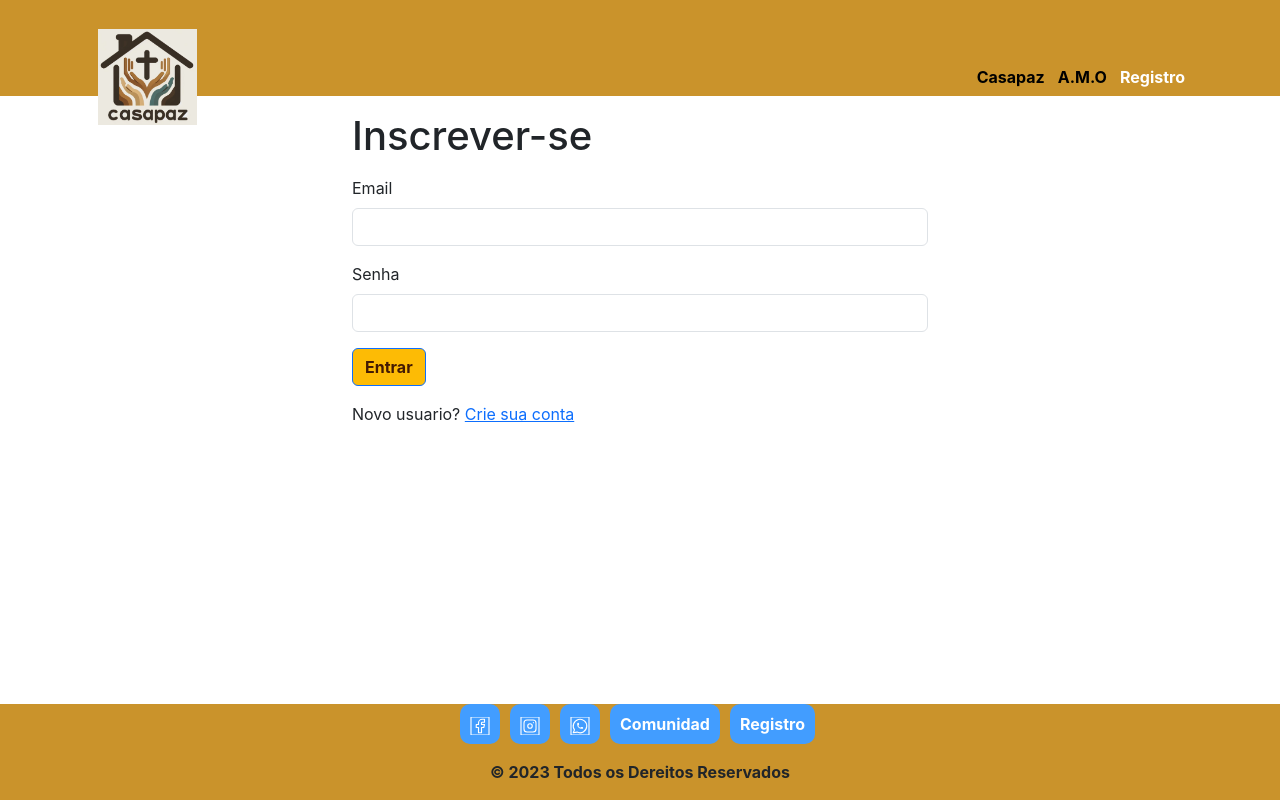
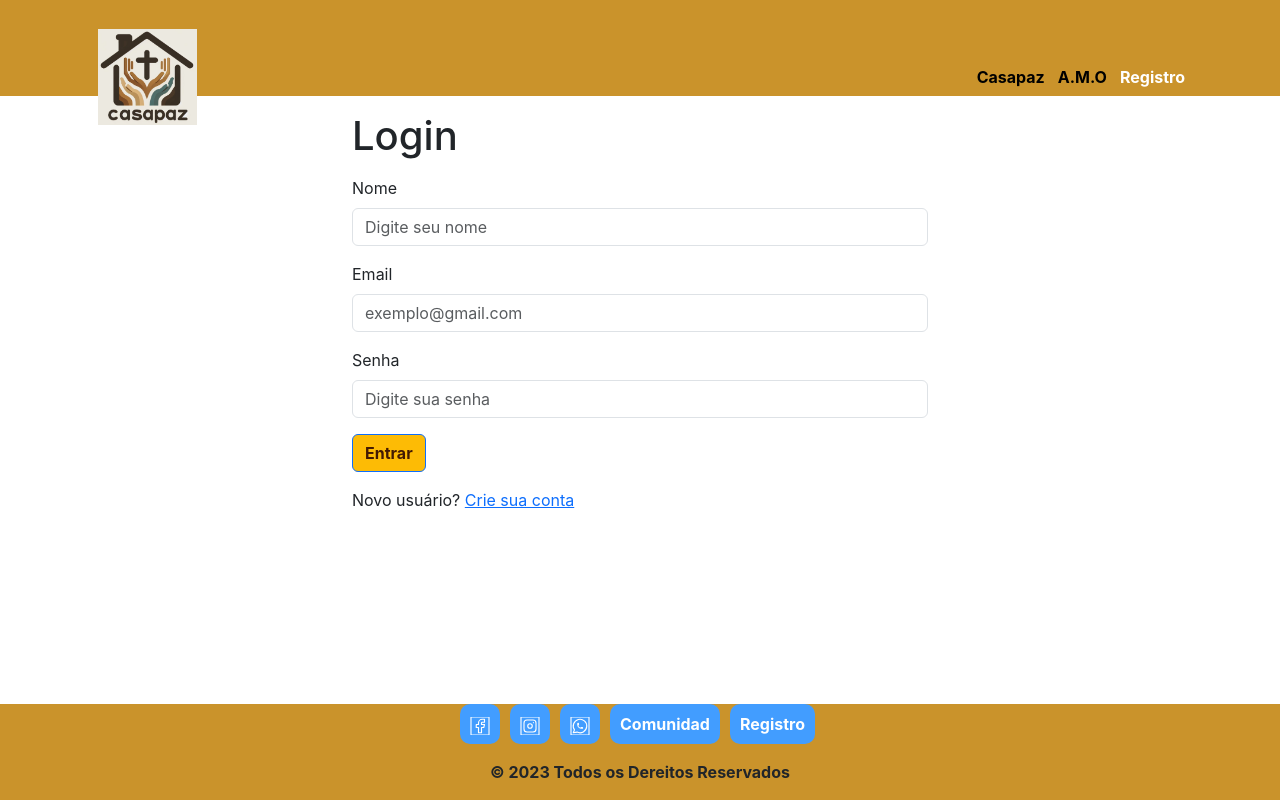
Before and after one commit to Velchael/casadepazreact, a React (Create React App) app: page /Seinscrever in a window 1280 px wide. Built offline with nearby package versions, Linux system fonts and the light colour scheme.

Commit message:
Login e registro de usuario

```diff
--- a/src/App.js
+++ b/src/App.js
@@ -1,10 +1,10 @@
-import React from 'react';
-import { BrowserRouter, Route, Routes, NavLink, } from 'react-router-dom';
+import React, { useContext } from 'react';
+import { BrowserRouter, Route, Routes, NavLink } from 'react-router-dom';
 import logo_large from './logo_large.jpeg';
 import 'bootstrap/dist/css/bootstrap.min.css';
 import Casapaz from './Screens/Casapaz';
 import Seinscrever from './Screens/Seinscrever';
-import Empregabilidade from './Screens/Empregabilidade';
+import Amo from './Screens/Amo';
 import Fidelidade from './components/Fidelidade';
 import Redecao from './components/Redecao';
 import Conquista from './components/Conquista';
@@ -17,13 +17,13 @@ import Navbar from 'react-bootstrap/Navbar';
 import Container from 'react-bootstrap/Container';
 import { LinkContainer } from 'react-router-bootstrap';
 import { Helmet } from 'react-helmet-async';
-export default function App() {
+import { UserProvider, UserContext } from './UserContext'; // Importar el contexto del usuario
+import EmailConfirmation from './Screens/EmailConfirmation'; // Importar EmailConfirmation
+
+function Header() {
+  const { user } = useContext(UserContext);
+
   return (
-    <BrowserRouter>
-      <div className='d-flex flex-column site-container'>
-        <Helmet>
-          <title>Casa de Paz</title>
-        </Helmet>
     <header>
       <Navbar className='menu-header'>
         <Container>
@@ -40,7 +40,7 @@ export default function App() {
             })}>
               Casapaz
             </NavLink>
-                <NavLink to="/Empregabilidade" style={({ isActive }) => ({
+            <NavLink to="/Amo" style={({ isActive }) => ({
               textDecoration: 'none',
               color: isActive ? 'white' : 'black',
               marginRight: '13px'
@@ -54,15 +54,28 @@ export default function App() {
             })}>
               Registro
             </NavLink>
+            {user && <span style={{ marginLeft: '15px' }}>Bem-vindo: {user.username}</span>}
           </div>
         </Container>
       </Navbar>
     </header>
+  );
+}
+
+export default function App() {
+  return (
+    <UserProvider>
+      <BrowserRouter>
+        <div className='d-flex flex-column site-container'>
+          <Helmet>
+            <title>Casa de Paz</title>
+          </Helmet>
+          <Header />
           <main>
             <Container className="mt-3">
               <Routes>
                 <Route path="/" element={<Casapaz />} />
-              <Route path="/Casapaz" element={<Casapaz />} >
+                <Route path="/Casapaz" element={<Casapaz />}>
                   <Route path="Fidelidade" element={<Fidelidade />} />
                   <Route path="Redecao" element={<Redecao />} />
                   <Route path="Conquista" element={<Conquista />} />
@@ -71,8 +84,9 @@ export default function App() {
                   <Route path="Proposito" element={<Proposito />} />
                   <Route path="Consagracao" element={<Consagracao />} />
                 </Route>
-              <Route path="/Empregabilidade" element={<Empregabilidade />} />
+                <Route path="/Amo" element={<Amo />} />
                 <Route path="/Seinscrever" element={<Seinscrever />} />
+                <Route path="/EmailConfirmation" element={<EmailConfirmation />} /> {/* Nueva Ruta */}
               </Routes>
             </Container>
           </main>
@@ -87,6 +101,7 @@ export default function App() {
             </Container>
           </footer>
         </div>
-    </BrowserRouter >
+      </BrowserRouter>
+    </UserProvider>
   );
 }
--- a/src/Screens/Empregabilidade.js
+++ b/src/Screens/Amo.js
@@ -1,6 +1,6 @@
 import React from "react";
 import { Helmet } from "react-helmet-async";
-function Empregabilidade() {
+function Amo() {
   return (
     <section>
       <Helmet>
@@ -70,4 +70,4 @@ function Empregabilidade() {
 
   );
 }
-export default Empregabilidade;
+export default Amo;
--- /dev/null
+++ b/src/Screens/EmailConfirmation.css
@@ -0,0 +1,43 @@
+.email-confirmation-container {
+    font-family: Arial, sans-serif;
+    margin: 20px;
+    padding: 20px;
+    text-align: center;
+  }
+
+  .email-confirmation-container h1 {
+    color: #333;
+  }
+
+  .email-confirmation-container p {
+    color: #666;
+    margin-bottom: 20px;
+  }
+
+  .email-confirmation-container button {
+    background-color: #4caf50;
+    color: white;
+    padding: 10px 20px;
+    font-size: 16px;
+    border: none;
+    cursor: pointer;
+    border-radius: 4px;
+  }
+
+  .email-confirmation-container button:hover {
+    background-color: #45a049;
+  }
+
+  @media only screen and (max-width: 600px) {
+    .email-confirmation-container h1 {
+      font-size: 24px;
+    }
+
+    .email-confirmation-container p {
+      font-size: 14px;
+    }
+
+    .email-confirmation-container button {
+      font-size: 14px;
+    }
+  }
--- /dev/null
+++ b/src/Screens/EmailConfirmation.js
@@ -0,0 +1,71 @@
+import React, { useState, useEffect, useCallback } from 'react';
+import { useLocation, useNavigate } from 'react-router-dom';
+import './EmailConfirmation.css'; // Archivo CSS para estilos
+
+const EmailConfirmation = () => {
+  const [confirmationMessage, setConfirmationMessage] = useState('');
+  const [messageColor, setMessageColor] = useState('');
+  const location = useLocation();
+  const navigate = useNavigate(); // Hook para navegación
+
+  const handleConfirm = useCallback(async () => {
+    const urlParams = new URLSearchParams(location.search);
+    const token = urlParams.get('token');
+    if (!token) {
+      setConfirmationMessage('Token no encontrado');
+      setMessageColor('red');
+      return;
+    }
+
+    try {
+      const response = await fetch(`http://127.0.0.1:3307/users/confirm`, {
+        method: 'POST',
+        headers: {
+          'Content-Type': 'application/json',
+        },
+        credentials: 'include',
+        body: JSON.stringify({ token: token }),
+      });
+
+      if (response.ok) {
+        const data = await response.json();
+        setConfirmationMessage(data.message);
+        setMessageColor('blue');
+      } else {
+        const errorData = await response.json();
+        console.error(errorData);
+        setConfirmationMessage(errorData.message || 'Error al confirmar el correo');
+        setMessageColor('red');
+      }
+    } catch (error) {
+      console.error('Error al parsear JSON:', error);
+      setConfirmationMessage(`Error: ${error.message}`);
+      setMessageColor('red');
+    } finally {
+      setTimeout(() => {
+        navigate('/Seinscrever'); // Redirige al componente SeInscrever
+      }, 4000);
+    }
+  }, [location.search, navigate]);
+
+  useEffect(() => {
+    const confirmButton = document.getElementById('confirmButton');
+    confirmButton.addEventListener('click', handleConfirm);
+    return () => {
+      confirmButton.removeEventListener('click', handleConfirm);
+    };
+  }, [handleConfirm]);
+
+  return (
+    <div className="email-confirmation-container">
+      <h1>Confirmação de e-mail</h1>
+      <p>Obrigado por se registrar. Clique no botão abaixo para confirmar seu e-mail.</p>
+      <button id="confirmButton">Confirmar e-mail</button>
+      <p id="confirmationMessage" style={{ display: confirmationMessage ? 'block' : 'none', color: messageColor }}>
+        {confirmationMessage}
+      </p>
+    </div>
+  );
+};
+
+export default EmailConfirmation;
--- a/src/Screens/Seinscrever.js
+++ b/src/Screens/Seinscrever.js
@@ -1,34 +1,173 @@
-import { Link, useLocation } from 'react-router-dom';
+import React, { useState, useContext } from 'react';
+import { Link } from 'react-router-dom';
 import Container from 'react-bootstrap/Container';
 import Form from 'react-bootstrap/Form';
 import Button from 'react-bootstrap/Button';
+import Alert from 'react-bootstrap/Alert';
 import { Helmet } from 'react-helmet-async';
+import { UserContext } from '../UserContext';
 
 export default function SeInscrever() {
-  const { search } = useLocation();
-  const redirectInUrl = new URLSearchParams(search).get('redirect');
-  const redirect = redirectInUrl ? redirectInUrl : '/';
+  const { setUser } = useContext(UserContext);
+
+  const [isSignup, setIsSignup] = useState(false);
+
+  const [formData, setFormData] = useState({
+    username: '',
+    email: '',
+    password: '',
+    confirmPassword: ''
+  });
+
+  const [message, setMessage] = useState({ type: '', text: '' });
+
+  const handleChange = (e) => {
+    const { id, value } = e.target;
+    setFormData((prevData) => ({
+      ...prevData,
+      [id]: value
+    }));
+  };
+
+  // Función para verificar si el usuario existe
+  const userExists = async (username, email, password) => {
+    try {
+      const response = await fetch('http://127.0.0.1:3307/users/login', {
+        method: 'POST',
+        headers: {
+          'Content-Type': 'application/json',
+        },
+        credentials: 'include',
+        body: JSON.stringify({ username, email, password }) // No enviamos la contraseña
+      });
+
+      if (response.status === 200) {
+        const user = await response.json();
+        return !!user; // Regresa true si el usuario existe, false en caso contrario
+      } else if (response.status === 404) {
+        return false;
+      }
+    } catch (error) {
+      console.error('Error al verificar el usuario:', error);
+      return false;
+    }
+  };
+
+  const handleSubmit = async (e) => {
+    e.preventDefault();
+
+    if (isSignup) {
+      if (formData.password !== formData.confirmPassword) {
+        setMessage({ type: 'danger', text: 'As senhas não coincidem.' });
+        return;
+      }
+
+      const exists = await userExists(formData.username, formData.email, formData.password);
+      if (exists) {
+        setMessage({ type: 'danger', text: 'O usuário já existe. Tente fazer login.' });
+        return;
+      }
+    }
+
+    const url = isSignup
+      ? 'http://127.0.0.1:3307/users'
+      : 'http://127.0.0.1:3307/users/login';
+
+    try {
+      const response = await fetch(url, {
+        method: 'POST',
+        headers: {
+          'Content-Type': 'application/json',
+        },
+        credentials: 'include',
+        body: JSON.stringify(formData),
+      });
+
+      const data = await response.json();
+
+      if (response.ok) {
+        setMessage({ type: 'success', text: isSignup ? 'Um e-mail chegará em sua conta de correio para concluir seu cadastro, confirme...' : 'Usuário logado com sucesso!' });
+
+        if (!isSignup) {
+          setUser({ username: formData.username });
+        }
+      } else {
+        setMessage({ type: 'danger', text: data.message || (isSignup ? 'Erro ao registrar o usuário.' : 'Usuário não existe.') });
+      }
+    } catch (error) {
+      setMessage({ type: 'danger', text: 'Erro na rede. Tente novamente mais tarde.' });
+    }
+  };
+
   return (
     <Container className="small-container">
       <Helmet>
-        <title>Inscrever-se</title>
+        <title>{isSignup ? 'Registro' : 'Login'}</title>
       </Helmet>
-      <h1 className="my-3">Inscrever-se</h1>
-      <Form>
+      <h1 className="my-3">{isSignup ? 'Registro' : 'Login'}</h1>
+      <Form onSubmit={handleSubmit}>
+        {message.text && (
+          <Alert variant={message.type}>
+            {message.text}
+          </Alert>
+        )}
+        <Form.Group className="mb-3" controlId="username">
+          <Form.Label>Nome</Form.Label>
+          <Form.Control
+            type="text"
+            required
+            placeholder="Digite seu nome"
+            value={formData.username}
+            onChange={handleChange}
+          />
+        </Form.Group>
         <Form.Group className="mb-3" controlId="email">
           <Form.Label>Email</Form.Label>
-          <Form.Control type="email" required />
+          <Form.Control
+            type="email"
+            required
+            placeholder="exemplo@gmail.com"
+            value={formData.email}
+            onChange={handleChange}
+          />
         </Form.Group>
         <Form.Group className="mb-3" controlId="password">
           <Form.Label>Senha</Form.Label>
-          <Form.Control type="password" required />
+          <Form.Control
+            type="password"
+            required
+            placeholder="Digite sua senha"
+            value={formData.password}
+            onChange={handleChange}
+          />
         </Form.Group>
+        {isSignup && (
+          <Form.Group className="mb-3" controlId="confirmPassword">
+            <Form.Label>Confirme a Senha</Form.Label>
+            <Form.Control
+              type="password"
+              required
+              placeholder="Confirme sua senha"
+              value={formData.confirmPassword}
+              onChange={handleChange}
+            />
+          </Form.Group>
+        )}
         <div className="mb-3">
-          <Button type="submit">Entrar</Button>
+          <Button type="submit">{isSignup ? 'Registrar' : 'Entrar'}</Button>
         </div>
         <div className="mb-3">
-          Novo usuario?{' '}
-          <Link to={`/signup?redirect=${redirect}`}>Crie sua conta</Link>
+          {isSignup ? (
+            <span>
+              Já tem uma conta?{' '}
+              <Link to="#" onClick={() => setIsSignup(false)}>Entrar</Link>
+            </span>
+          ) : (
+            <span>
+              Novo usuário?{' '}
+              <Link to="#" onClick={() => setIsSignup(true)}>Crie sua conta</Link>
+            </span>
+          )}
         </div>
       </Form>
     </Container>
--- /dev/null
+++ b/src/UserContext.js
@@ -0,0 +1,13 @@
+import React, { createContext, useState } from 'react';
+
+export const UserContext = createContext();
+
+export const UserProvider = ({ children }) => {
+  const [user, setUser] = useState(null);
+
+  return (
+    <UserContext.Provider value={{ user, setUser }}>
+      {children}
+    </UserContext.Provider>
+  );
+};
```
Also changed, not shown: 1 other file (tests, documents, lock files or other folders). Lines whose indentation alone changed are shown as unchanged.
